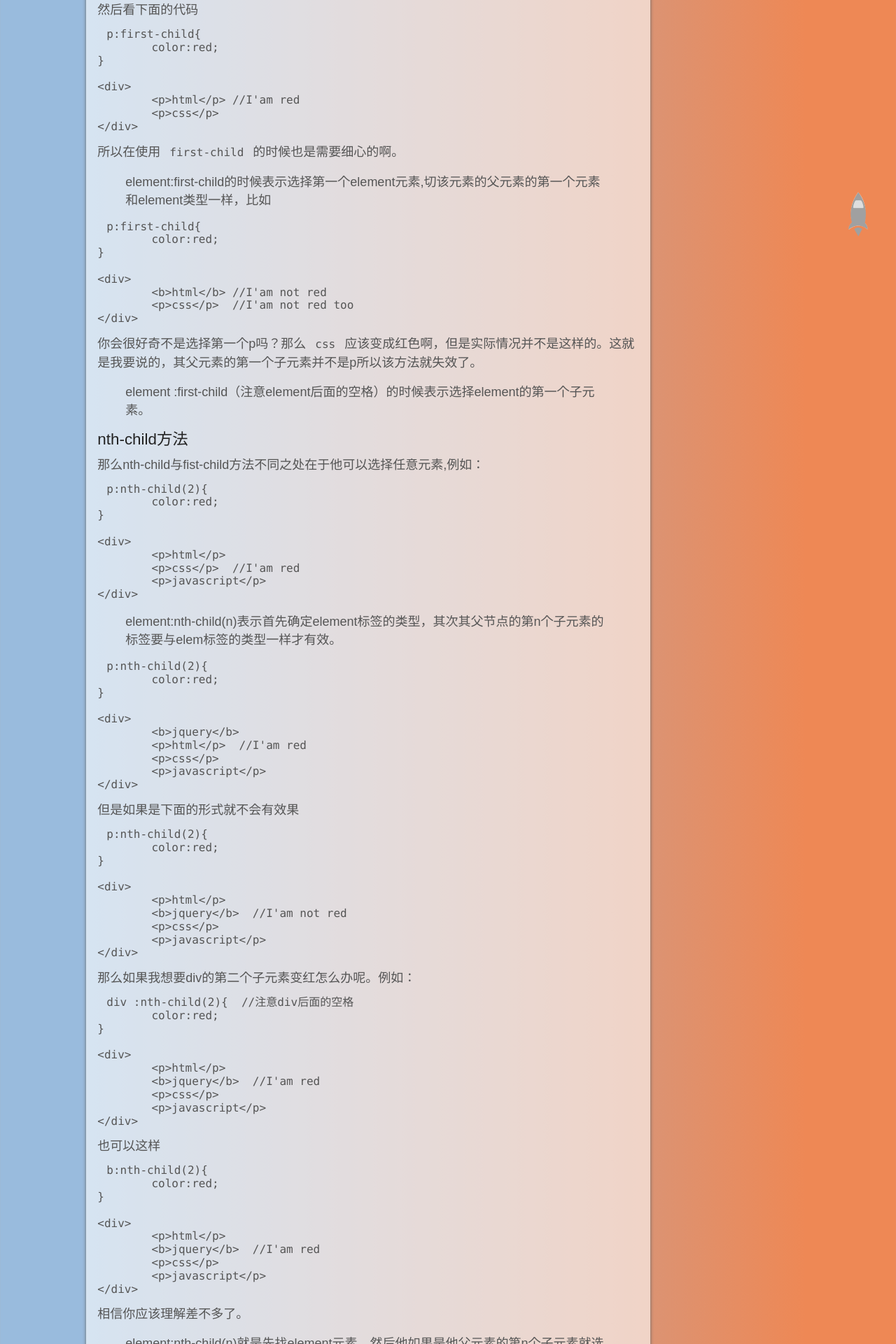
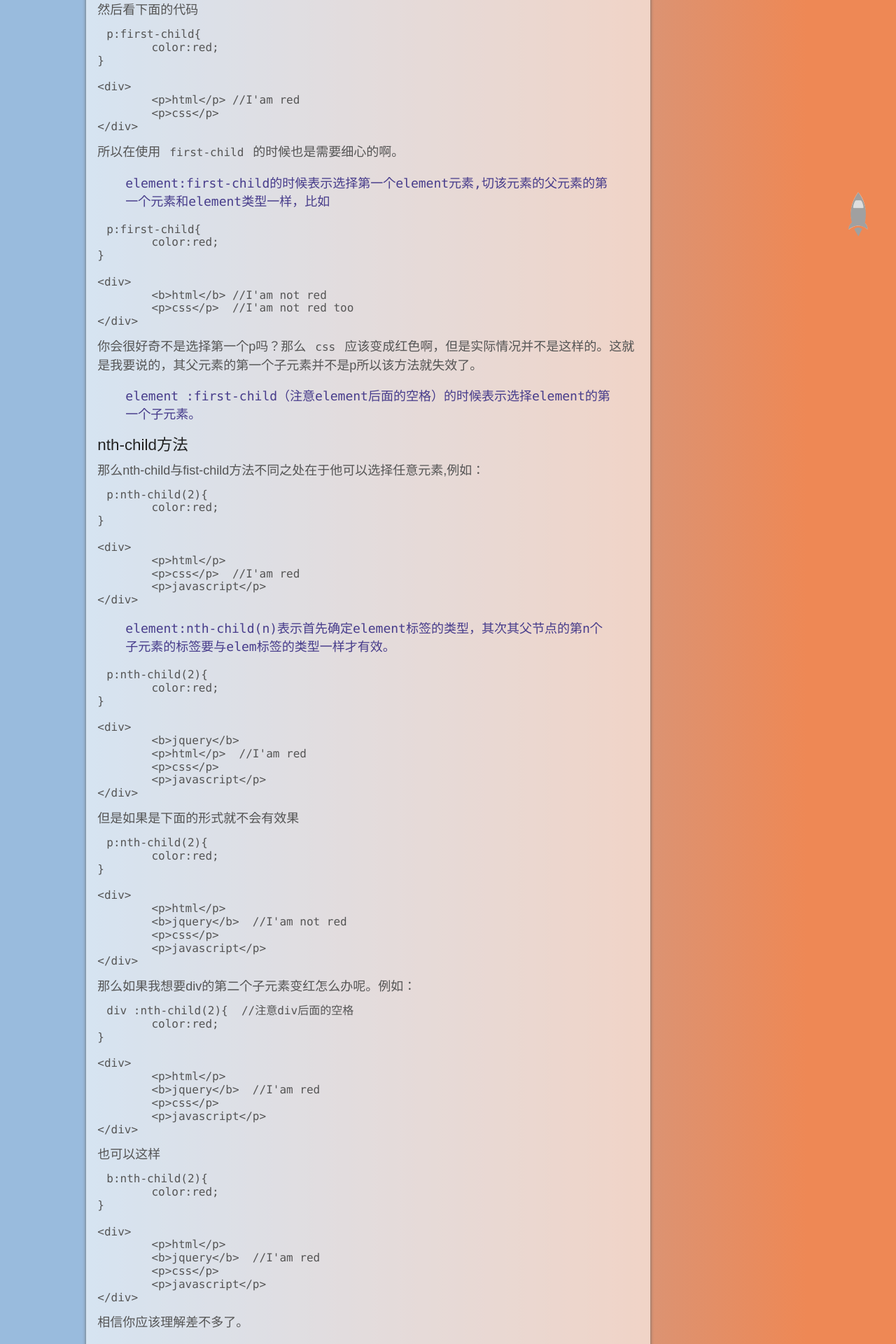
Before and after one commit to radenrecha/radenrecha.github.io, a Jekyll site: the page built from _posts/2015-12-24-nth-child.md, in a window 1280 px wide. Shown: the part 762-2682 px from the top of the page at 70% size. Built offline with Jekyll 4.4.1, drawn with Linux system fonts in a browser that asks for light colours; comment, search, counter and statistics services are not loaded; a style sheet for code colours, icons or effects is not loaded.

Commit message:
change css

```diff
--- a/statics/css/index.css
+++ b/statics/css/index.css
@@ -147,6 +147,7 @@ body { font-family: "Microsoft YaHei",arial, sans-serif; font-size: 100%; height
 .post-content p { font-size: 18px; line-height: 26px; margin: 5px 0; }
 @media only screen and (max-width: 768px) { .post-content p { font-size: 16px; } }
 .post-content a { color: #8B1A1A; }
+.post-content blockquote { font-family: "consolas", 'Heiti SC', sans-serif; font-size: 18px; color: #473C8B; }
 .post-content code { font-family: "consolas", 'Heiti SC', sans-serif; font-size: 16px; border-radius: 6px; padding: 1px 10px; margin: 0 3px; overflow: hidden; }
 @media only screen and (max-width: 768px) { .post-content code { max-width: 88%; } }
 .post-content ul { margin: 1em; }
--- a/statics/sass/_post.scss
+++ b/statics/sass/_post.scss
@@ -22,6 +22,11 @@
     }
     a{
         color: #8B1A1A;
+    }
+    blockquote{
+        font-family:"consolas", 'Heiti SC', sans-serif;
+        font-size:18px;
+        color:#473C8B;
     }
     code{
         font-family: "consolas", 'Heiti SC', sans-serif;
```
Also changed, not shown: 1 other file.
